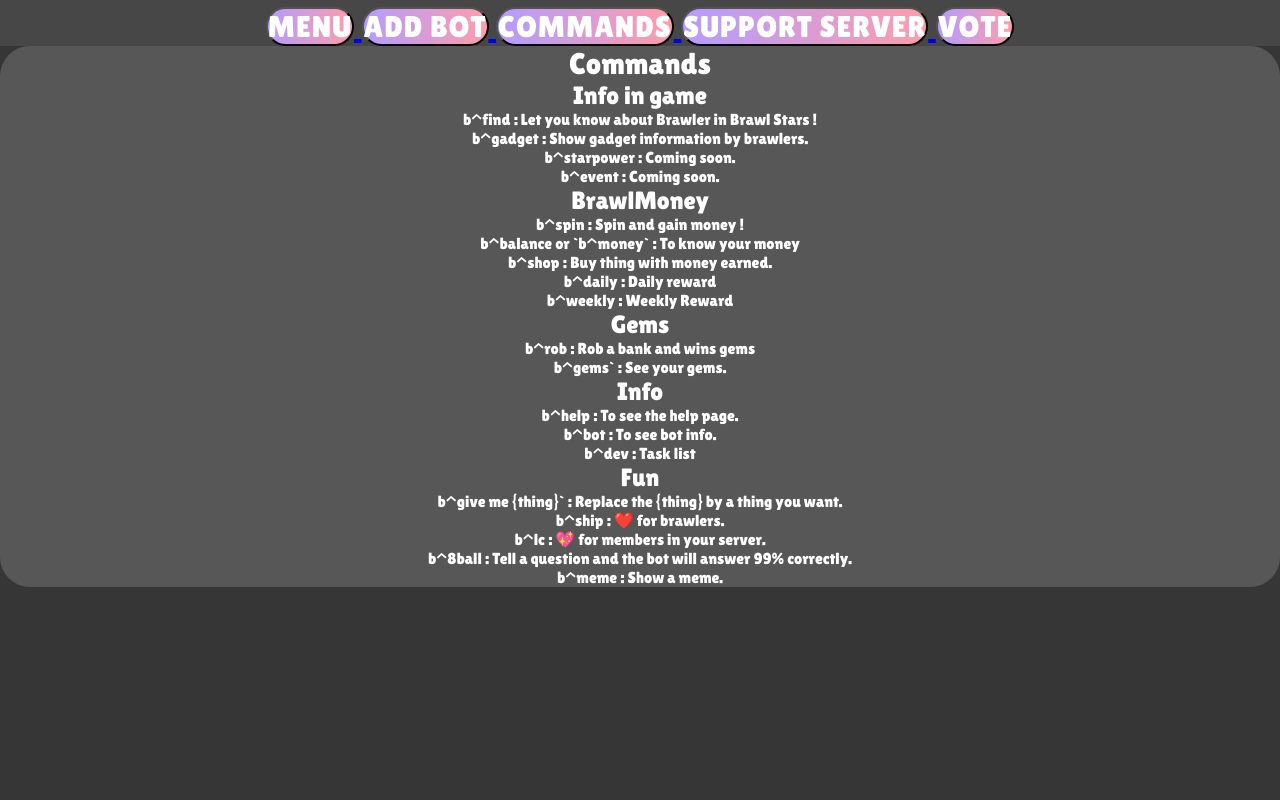
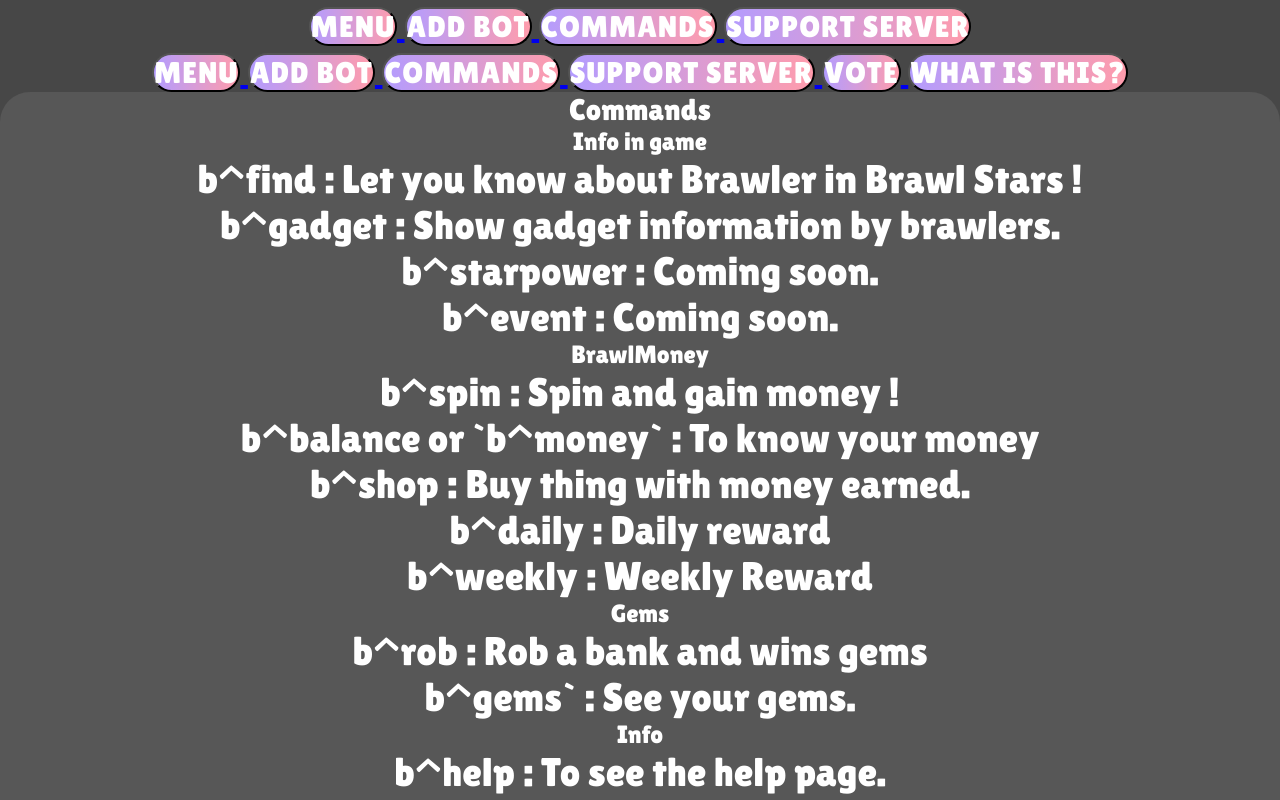
Before and after one commit to MagicalAnteater/BrawlBotDiscord, a plain HTML site: page html2.html in a window 1280 px wide. Shown: the top 800 px of the page. Drawn offline with Linux system fonts and the light colour scheme; a web font is replaced by a local one.

Commit message:
Update html2.html

```diff
--- a/html2.html
+++ b/html2.html
@@ -1,4 +1,33 @@
-<!--Note:The template file will be copied to a new file. When you change the code of the template file you can create new file with this base code. -->
+
+<html>
+    <head>
+       <meta charset="utf-8">
+       <link rel="stylesheet" type="text/css" href="style2.css">
+       <title>BrawlBot Commands</title>
+    </head>
+
+<style>
+@import url('https://fonts.googleapis.com/css2?family=Lilita+One&display=swap');
+@import url("https://www.fonts.com/font/fontfabric/uni-sans/heavy");
+</style>
+
+
+
+    <body>
+        <header>
+
+            <a href="index.html">
+                <button class="menubtn">Menu</button>
+           <a href="https://discord.com/oauth2/authorize?client_id=716073535424168046&scope=bot&permissions=8">
+               <button class="addbotbtn">Add bot</button>
+           </a>
+
+          <a href="html2.html">
+               <button class="commandsbtn">Commands</button>
+           </a>
+
+             <a href="https://discord.gg/Nv38DGm">
+               <button class="spbtn">Support Server</button>
 <html>
     <head>
        <meta charset="utf-8">
@@ -33,6 +62,11 @@
            <a href="https://top.gg/bot/716073535424168046">
               <button class="votebtn">Vote</button>
               </a>
+
+             <a href="really.html">
+              <button class="thing1btn">What is this?</button>
+              </a>
+
 
 
         </header>
```
